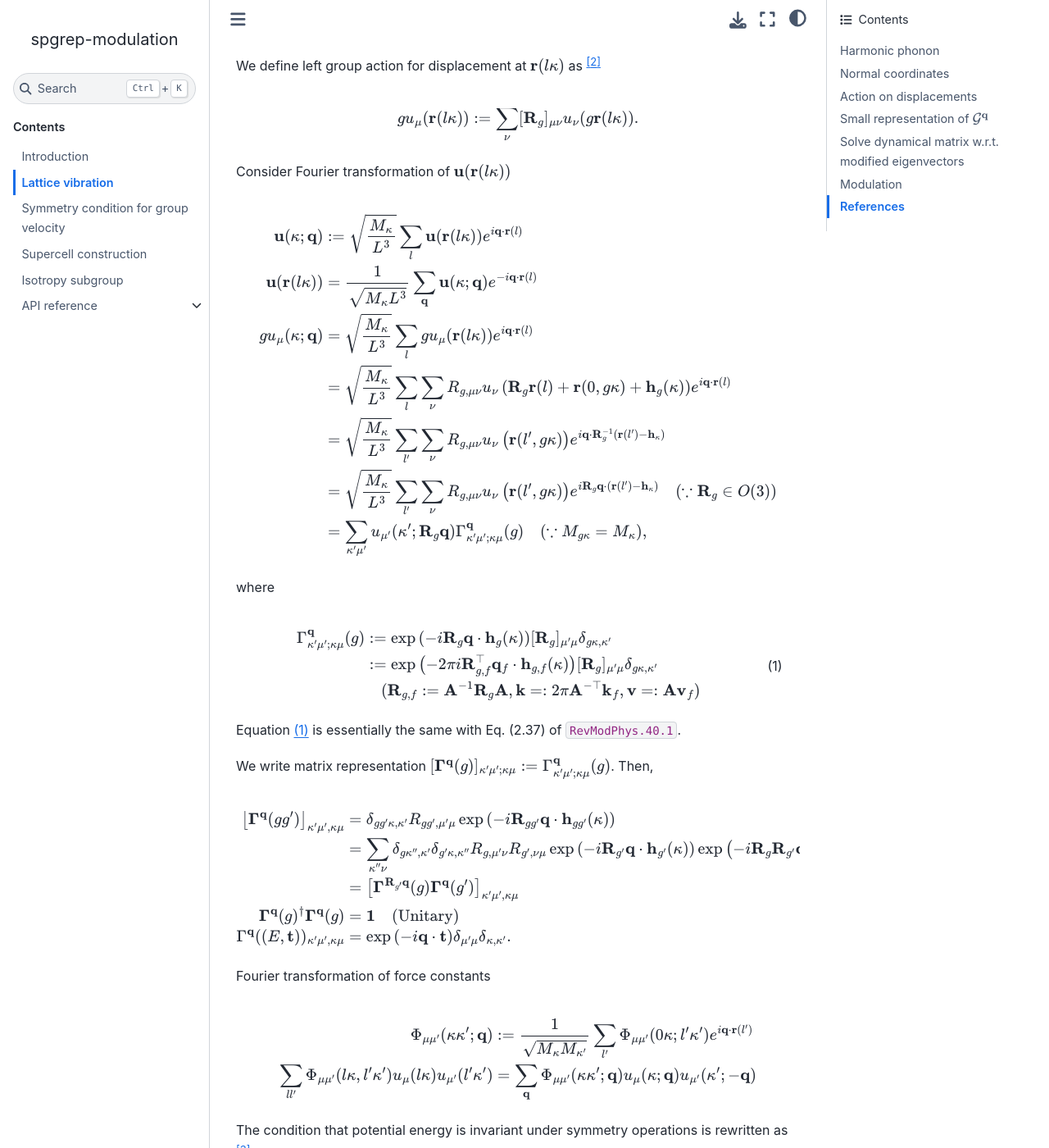
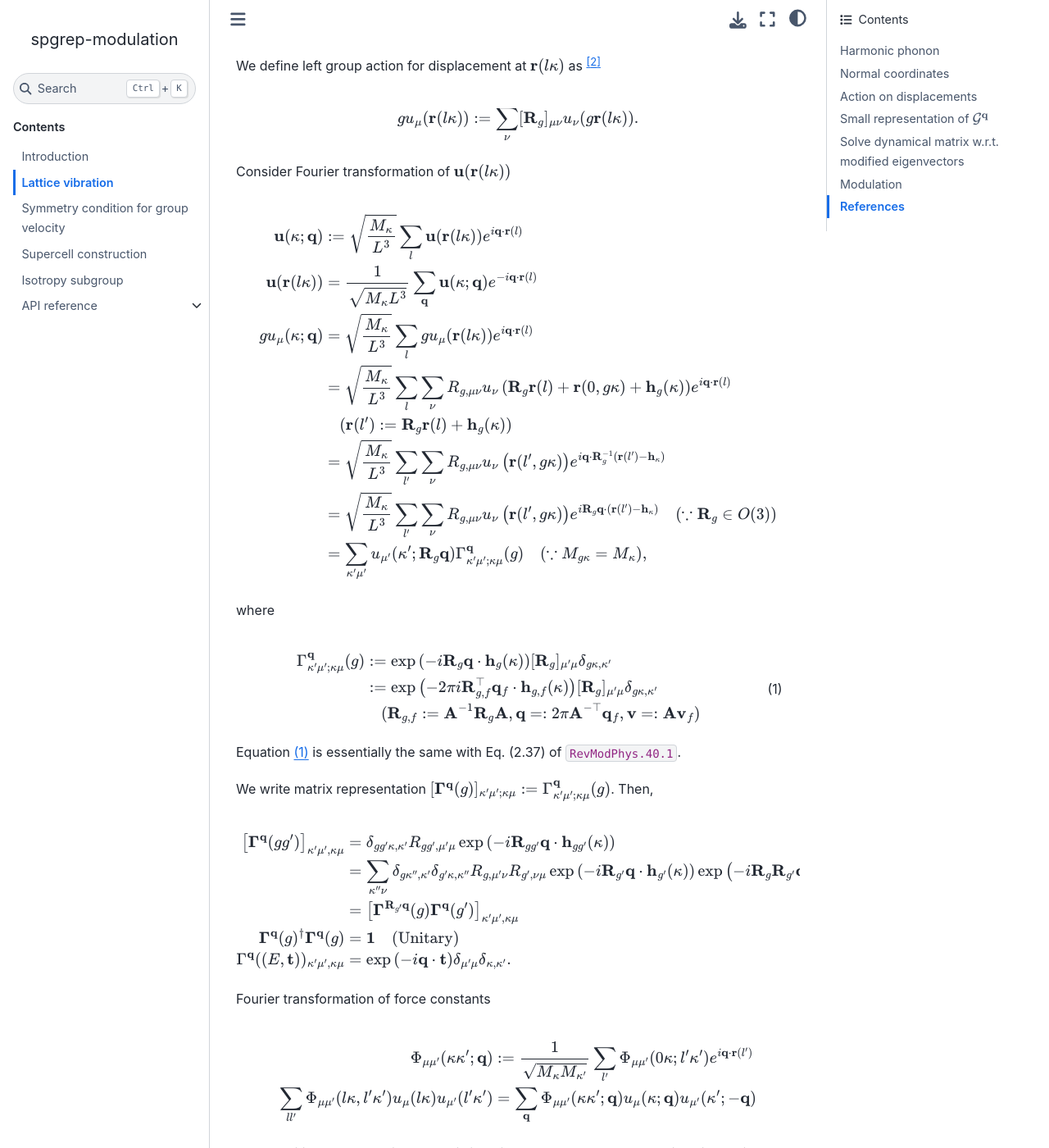
Before and after one commit to phonopy/spgrep-modulation, a Sphinx documentation site: the page built from docs/phonon.md, in a window 1280 px wide and 1400 px high, scrolled down 2445 px. Shown: the whole window at 82% size. Built offline with Sphinx 7.4.7 and the Sphinx Book theme 1.1.4, drawn with Linux system fonts in a browser that asks for light colours; cross-references to code outside the pages are shown as plain code; some of the changed text lies outside the part shown.

Commit message:
Fix equations

````diff
--- a/docs/phonon.md
+++ b/docs/phonon.md
@@ -120,7 +120,10 @@ Consider Fourier transformation of {math}`\mathbf{u}(\mathbf{r}(l\kappa))`
     &= \frac{1}{\sqrt{M_{\kappa}L^{3}}} \sum_{\mathbf{q}} \mathbf{u}(\kappa; \mathbf{q}) e^{ -i \mathbf{q} \cdot \mathbf{r}(l) } \\
   g u_{\mu}(\kappa; \mathbf{q})
     &= \sqrt{\frac{M_{\kappa}}{L^{3}}} \sum_{l} g u_{\mu}(\mathbf{r}(l\kappa)) e^{i \mathbf{q}\cdot \mathbf{r}(l)} \\
-    &= \sqrt{\frac{M_{\kappa}}{L^{3}}} \sum_{l}\sum_{\nu} R_{g,\mu\nu} u_{\nu}\left( \mathbf{R}_{g}\mathbf{r}(l) + \mathbf{r}(0, g\kappa) + \mathbf{h}_{g}(\kappa) \right) e^{i \mathbf{q}\cdot \mathbf{r}(l)} \\
+    &= \sqrt{\frac{M_{\kappa}}{L^{3}}} \sum_{l}\sum_{\nu}
+      R_{g,\mu\nu} u_{\nu}\left( \mathbf{R}_{g}\mathbf{r}(l) + \mathbf{r}(0, g\kappa) + \mathbf{h}_{g}(\kappa) \right)
+      e^{i \mathbf{q}\cdot \mathbf{r}(l)} \\
+      &\quad (\mathbf{r}(l') := \mathbf{R}_{g}\mathbf{r}(l) + \mathbf{h}_{g}(\kappa) ) \\
     &= \sqrt{\frac{M_{\kappa}}{L^{3}}} \sum_{l'}\sum_{\nu} R_{g,\mu\nu} u_{\nu}\left( \mathbf{r}(l', g\kappa) \right) e^{i \mathbf{q}\cdot \mathbf{R}_{g}^{-1}(\mathbf{r}(l') - \mathbf{h}_{\kappa} ) } \\
     &= \sqrt{\frac{M_{\kappa}}{L^{3}}} \sum_{l'}\sum_{\nu} R_{g,\mu\nu} u_{\nu}\left( \mathbf{r}(l', g\kappa) \right) e^{i \mathbf{R}_{g}\mathbf{q}\cdot (\mathbf{r}(l') - \mathbf{h}_{\kappa} ) }
         \quad (\because \mathbf{R}_{g} \in O(3)) \\
@@ -135,7 +138,7 @@ where
     &:= \exp \left( -2 \pi i \mathbf{R}_{g, f}^{\top} \mathbf{q}_{f} \cdot \mathbf{h}_{g, f}(\kappa) \right) [\mathbf{R}_{g}]_{\mu'\mu} \delta_{ g\kappa, \kappa' } \\
     &\quad (
       \mathbf{R}_{g, f} := \mathbf{A}^{-1} \mathbf{R}_{g} \mathbf{A},
-      \mathbf{k} =: 2\pi \mathbf{A}^{-\top} \mathbf{k}_{f},
+      \mathbf{q} =: 2\pi \mathbf{A}^{-\top} \mathbf{q}_{f},
       \mathbf{v} =: \mathbf{A} \mathbf{v}_{f}
     )
 ```
````
Also changed, not shown: other parts of docs/phonon.md (+1 -1 lines).
